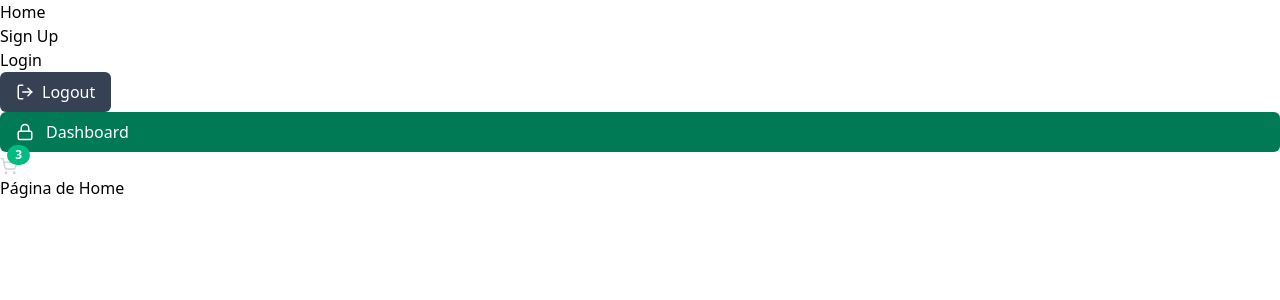
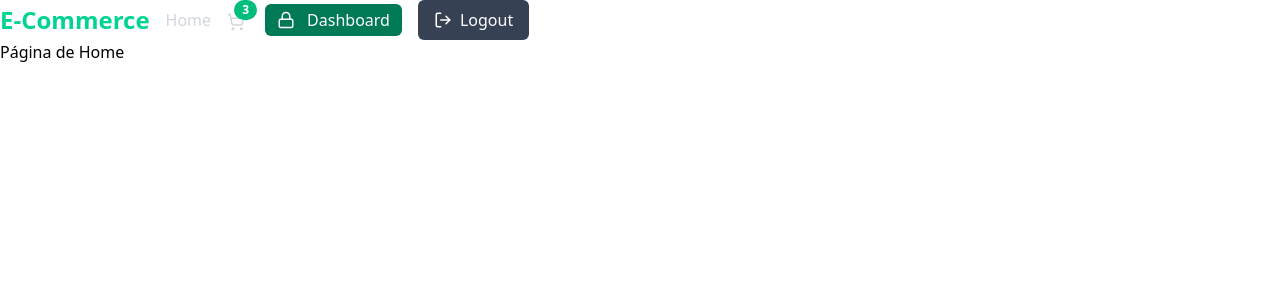
Before and after one commit to Figaarillo/e-comerce-tpi-cudi, a React (Vite) app: page / in a window 1280 px wide. Shown: the top 300 px of the page. Built offline with nearby package versions, Linux system fonts and the light colour scheme.

Commit message:
feat: desarrollo del componente Navbar

```diff
--- a/src/App.jsx
+++ b/src/App.jsx
@@ -6,16 +6,13 @@ import Navbar from './components/Navbar';
 import AuthStatus from './components/AuthStatus';
 import Dashboard from './components/Dashboard';
 import CartButton from './components/CartButton';
+import NavbarBase from './components/NavbarBase';
 
 const App = () => {
   const userLogin = false
   return (
     <Router>
       <Navbar/>
-      {/* Compontes para borrar */}
-      <AuthStatus/>
-      <Dashboard />
-      <CartButton user={true} cart={['pc', 'mouse', 'teclado']}/>
       <Routes>
         <Route path="/" element={<HomePage/>} />
         <Route path="/signup" element={!userLogin ? <SignUpPage/> : <Navigate to="/" />} />
--- a/src/components/Dashboard.jsx
+++ b/src/components/Dashboard.jsx
@@ -2,12 +2,15 @@ import { Lock } from "lucide-react"
 import { Link } from "react-router-dom"
 
 const Dashboard = ({isAdmin = true}) => {
-  return isAdmin && (
-    <Link className="bg-emerald-700 hover:bg-emerald-600 text-white py-2 px-4 rounded-md flex items-center transition duration-300 ease-in-out font-medium">
-      <Lock className="inline-block mr-1" size={18}/>
-      <span className="hiden sm:inline ml-2">Dashboard</span>
-    </Link>
-  )
+  return (
+    isAdmin && (
+      <Link
+        className="bg-emerald-700 hover:bg-emerald-600 text-white px-3 py-1 rounded-md font-medium transition duration-300 ease-in-out flex items-center" to={"/secret-dashboard"}>
+        <Lock className="inline-block mr-1" size={18} />
+        <span className="hiden sm:inline ml-2">Dashboard</span>
+      </Link>
+    )
+  );
 }
 
 export default Dashboard
--- a/src/components/Navbar.jsx
+++ b/src/components/Navbar.jsx
@@ -1,13 +1,18 @@
 import { Link } from "react-router-dom";
+import NavbarBase from "./NavbarBase";
+import Dashboard from "./Dashboard";
+import AuthStatus from "./AuthStatus";
 
 const Navbar = () => {
+  const user = true
+  const cart = ['pc', 'mouse', 'teclado']
+  const isAdmin = true
+
   return (
-    <nav>
-      <ul>
-        <li><Link to="/">Home</Link></li>
-        <li><Link to="/signup">Sign Up</Link></li>
-        <li><Link to="/login">Login</Link></li>
-      </ul>
+    <nav className="flex flex-wrap place-items-center gap-4">
+      <NavbarBase user={user} cart={cart}/>
+      <Dashboard isAdmin={isAdmin}/>
+      <AuthStatus user={user}/>
     </nav>
   );
 }
```
